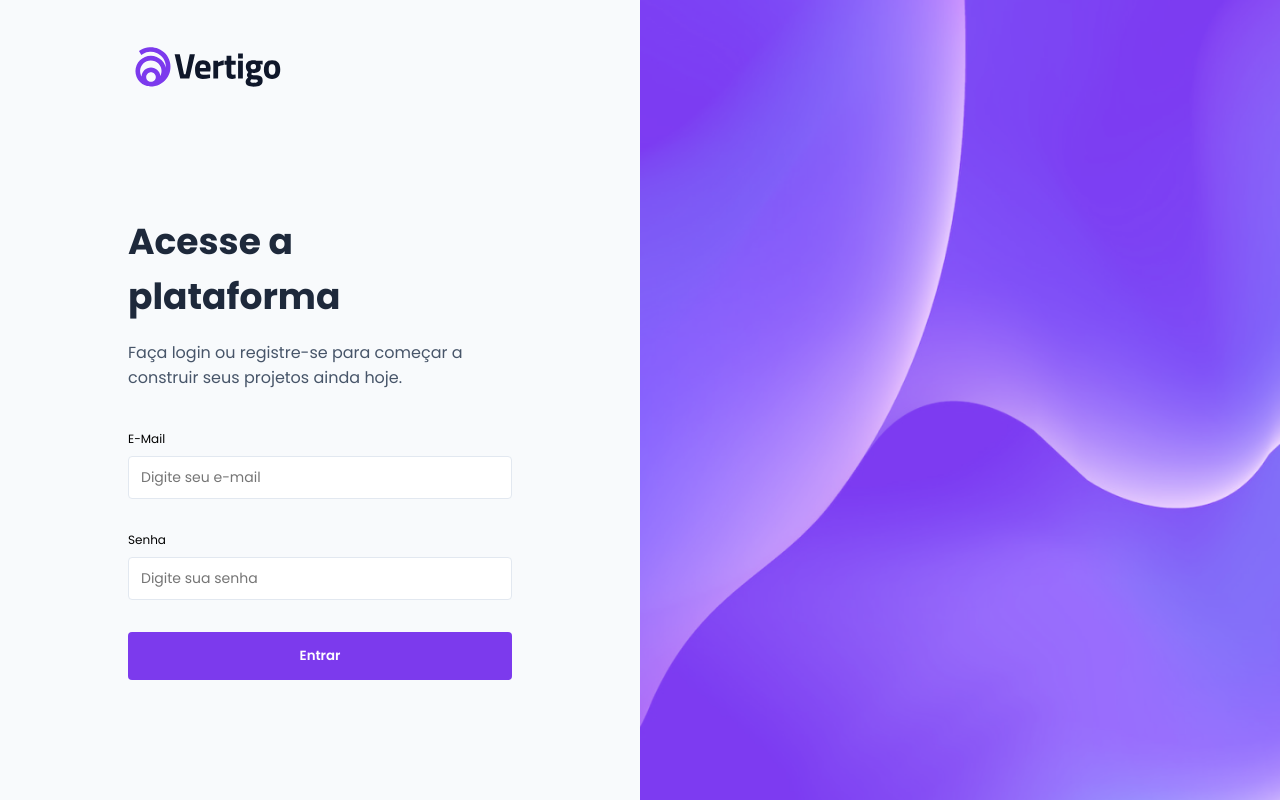
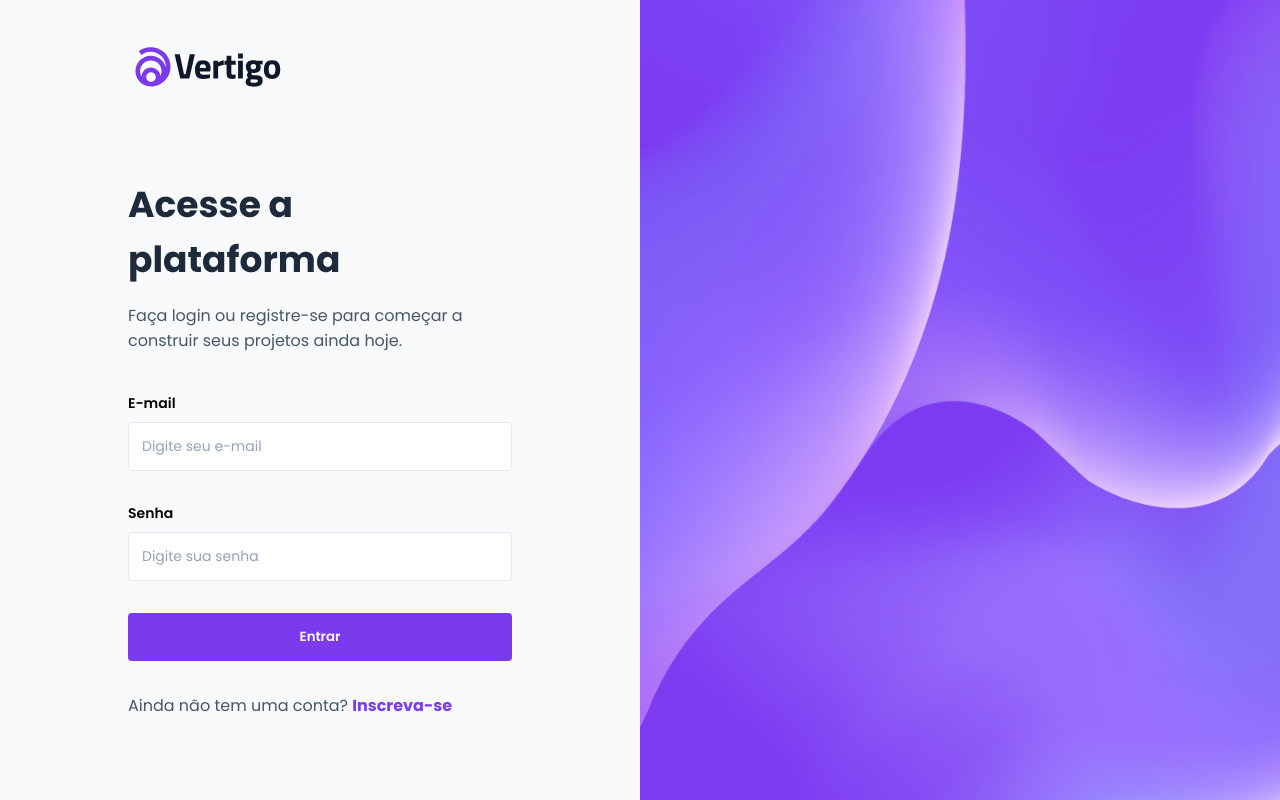
Before and after one commit to claytonfortunato/PageLogin-11, a React (Vite) app: page / in a window 1280 px wide. Built offline with nearby package versions, Linux system fonts and the light colour scheme.

Commit message:
feat: footer finalizado na tela

```diff
--- a/src/components/Input/index.tsx
+++ b/src/components/Input/index.tsx
@@ -8,11 +8,11 @@ interface InputProps {
   placeholder: string;
 }
 
-export const Input = ({ label, placeholder }: InputProps) => {
+export const Input = ({ label, placeholder, name }: InputProps) => {
   return (
     <C.Container>
       <C.LabelWrapper>
-        <label htmlFor={label}>{label}</label>
+        <label htmlFor={name}>{label}</label>
       </C.LabelWrapper>
       <C.InputWrapper>
         <input type="text" placeholder={placeholder} />
--- a/src/components/Input/styles.ts
+++ b/src/components/Input/styles.ts
@@ -8,18 +8,22 @@ export const LabelWrapper = styled.div`
   margin-bottom: 0.8rem;
 
   label {
-    font-size: 1.2rem;
+    font-size: 14px;
+    font-weight: 600;
   }
 `;
 
 export const InputWrapper = styled.div`
   width: 100%;
-  padding: 1rem 1.2rem;
+
+  padding: 1.3rem;
   margin-bottom: 32px;
 
   border: 1px solid ${(props) => props.theme.colors.gray200};
   border-radius: 4px;
   background-color: ${(props) => props.theme.colors.white};
+
+  transition: all 200ms linear;
 
   input {
     width: 100%;
@@ -28,5 +32,11 @@ export const InputWrapper = styled.div`
     outline: none;
 
     font-size: 1.4rem;
+
+    color: ${(props) => props.theme.colors.gray800};
+
+    &::placeholder {
+      color: ${(props) => props.theme.colors.gray400};
+    }
   }
 `;
--- /dev/null
+++ b/src/pages/Home/components/Footer/index.tsx
@@ -0,0 +1,10 @@
+import * as C from "./styles";
+
+export const Footer = () => {
+  return (
+    <C.Container>
+      Ainda não tem uma conta?&nbsp;
+      <a href="#">Inscreva-se</a>
+    </C.Container>
+  );
+};
--- /dev/null
+++ b/src/pages/Home/components/Footer/styles.ts
@@ -0,0 +1,17 @@
+import styled from "styled-components";
+
+export const Container = styled.div`
+  margin-top: 3.2rem;
+  color: ${(props) => props.theme.colors.gray600};
+  font-size: 16px;
+
+  a {
+    font-weight: 700;
+    text-decoration: none;
+    color: ${(props) => props.theme.colors.purple700};
+
+    &:hover {
+      text-decoration: underline;
+    }
+  }
+`;
--- a/src/pages/Home/components/LoginForm/index.tsx
+++ b/src/pages/Home/components/LoginForm/index.tsx
@@ -12,7 +12,7 @@ interface FormData {
 export const LoginForm = () => {
   return (
     <C.Container>
-      <Input label="E-Mail" placeholder="Digite seu e-mail" name="email" />
+      <Input label="E-mail" placeholder="Digite seu e-mail" name="email" />
       <Input label="Senha" placeholder="Digite sua senha" type="password" />
       <Button label="Entrar" type="submit" />
     </C.Container>
--- a/src/pages/Home/index.tsx
+++ b/src/pages/Home/index.tsx
@@ -1,4 +1,5 @@
 import logo from "../../assets/logo.svg";
+import { Footer } from "./components/Footer";
 import { LoginForm } from "./components/LoginForm";
 
 import * as C from "./styles";
@@ -17,6 +18,7 @@ export const Home = () => {
         </h3>
       </C.Wrapper>
       <LoginForm />
+      <Footer />
     </C.Container>
   );
 };
```
